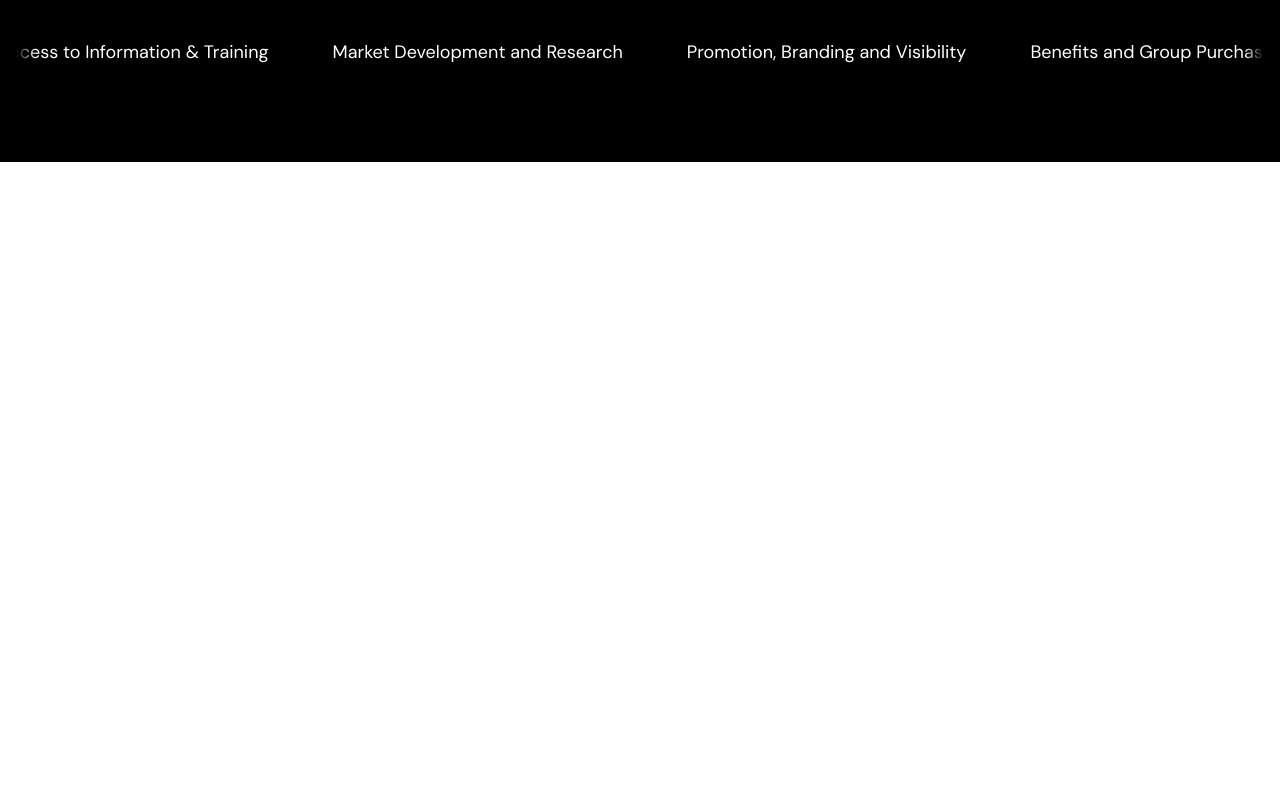
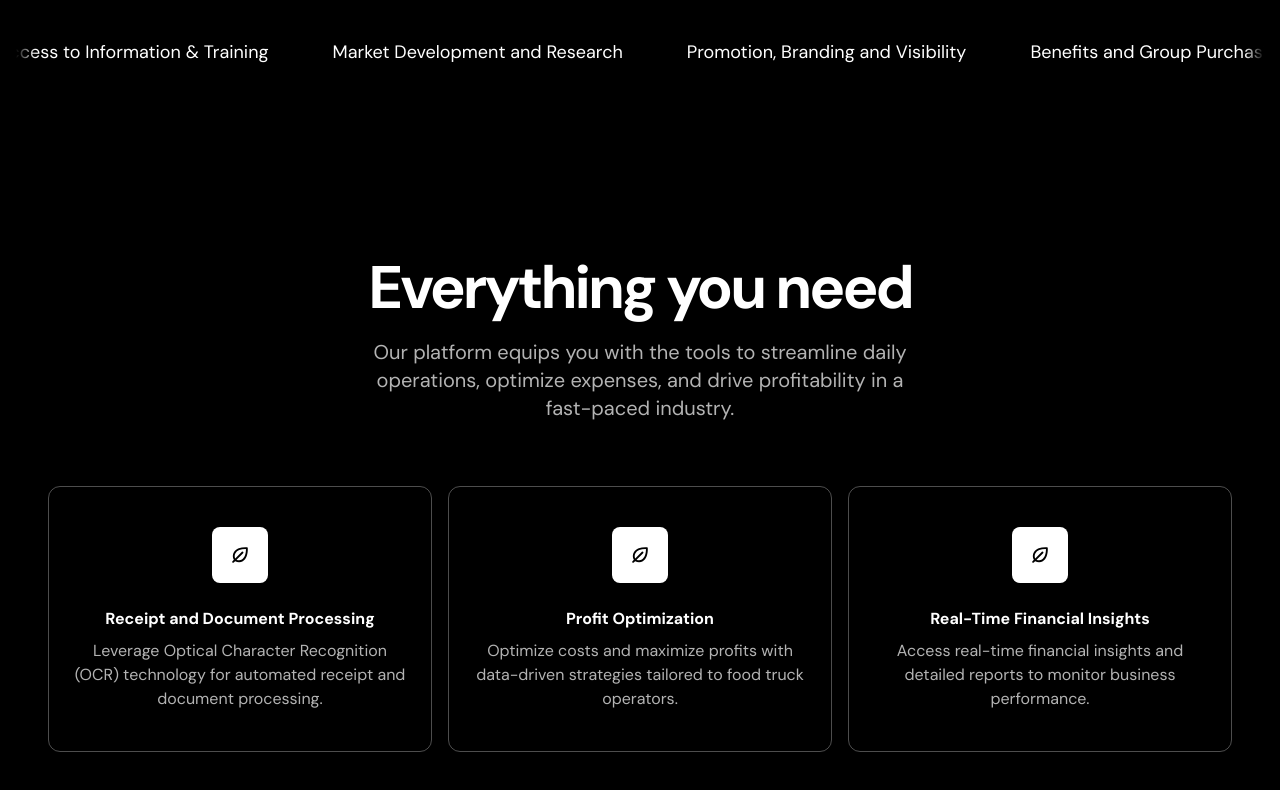
Before and after one commit to hsing127/FoodTruck-Financial-Platform, a Next.js app in the folder FoodTruck Financial React WebApp/: page / in a window 1280 px wide. Shown: the part 988-1778 px from the top of the page. Before the commit the page ends 1150 px from the top, so only its background shows below. Built offline with nearby package versions, Linux system fonts and the light colour scheme.

Commit message:
Created Features Section
Developed features section

```diff
--- a/FoodTruck Financial React WebApp/src/components/landingPage/Features.tsx
+++ b/FoodTruck Financial React WebApp/src/components/landingPage/Features.tsx
@@ -1,21 +1,45 @@
+import EcosystemIcon from "../../assets/icons/ecosystem.svg"
+
 const features = [
   {
-    title: "Integration Ecosystem",
+    title: "Receipt and Document Processing",
     description:
-      "Enhance your productivity by connecting with your tools, keeping your essentials in one place.",
+      "Leverage Optical Character Recognition (OCR) technology for automated receipt and document processing.",
   },
   {
-    title: "Goal Setting and Tracking",
+    title: "Profit Optimization",
     description:
-      "Define and track your goals, breaking down objectives into achievable tasks to keep your targets in sight.",
+      "Optimize costs and maximize profits with data-driven strategies tailored to food truck operators.",
   },
   {
-    title: "Secure Data Encryption",
+    title: "Real-Time Financial Insights",
     description:
-      "With end-to-end encryption, your data is securely stored and protected from unauthorized access.",
-  },
+      "Access real-time financial insights and detailed reports to monitor business performance.",
+  }
 ];
 
 export const Features = () => {
-  return null;
+  return (
+    <div className="bg-black text-white py-[72px] sm:py-24">
+      <div className="container">
+        <h2 className="text-center font-bold text-5xl sm:text-6xl tracking-tighter">Everything you need</h2>
+        <div className="max-w-xl mx-auto">
+          <p className="text-center mt-5 text-xl text-white/70">Our platform equips you with the tools to streamline daily
+          operations, optimize expenses, and drive profitability in a fast-paced industry.
+          </p>
+        </div>
+        <div className="mt-16 flex flex-col sm:flex-row gap-4 justify-center">
+          {features.map(({ title, description }) => (
+            <div key={title} className="border border-white/30 px-5 py-10 text-center rounded-xl sm:flex-1 max-w-sm">
+              <div className="inline-flex h-14 w-14 bg-white text-black justify-center items-center rounded-lg">
+                <EcosystemIcon />
+              </div>
+              <h3 className="mt-6 font-bold">{title}</h3>
+              <p className="mt-2 text-white/70">{description}</p>
+            </div>
+          ))}
+        </div>
+      </div>
+    </div>
+  );
 };
```
